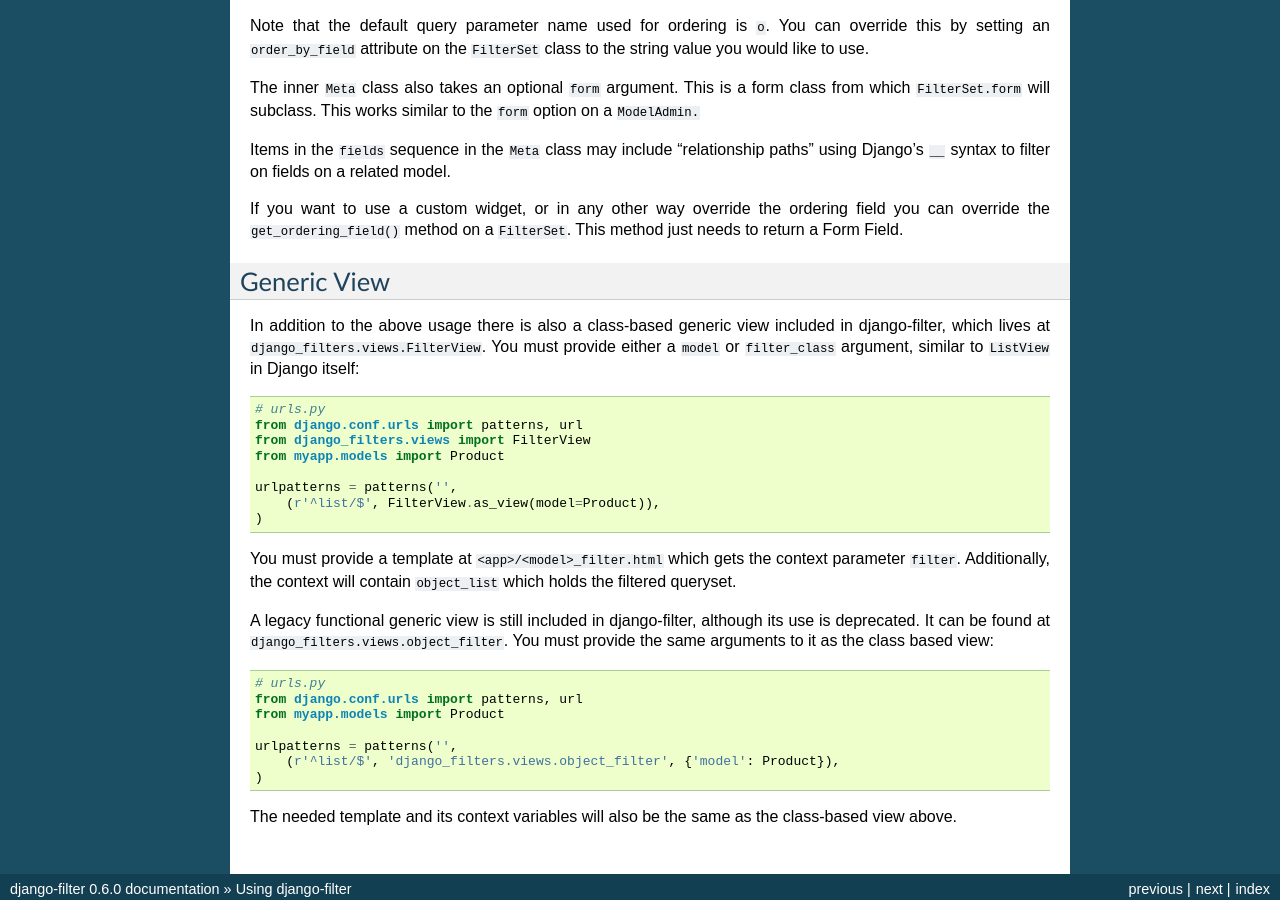
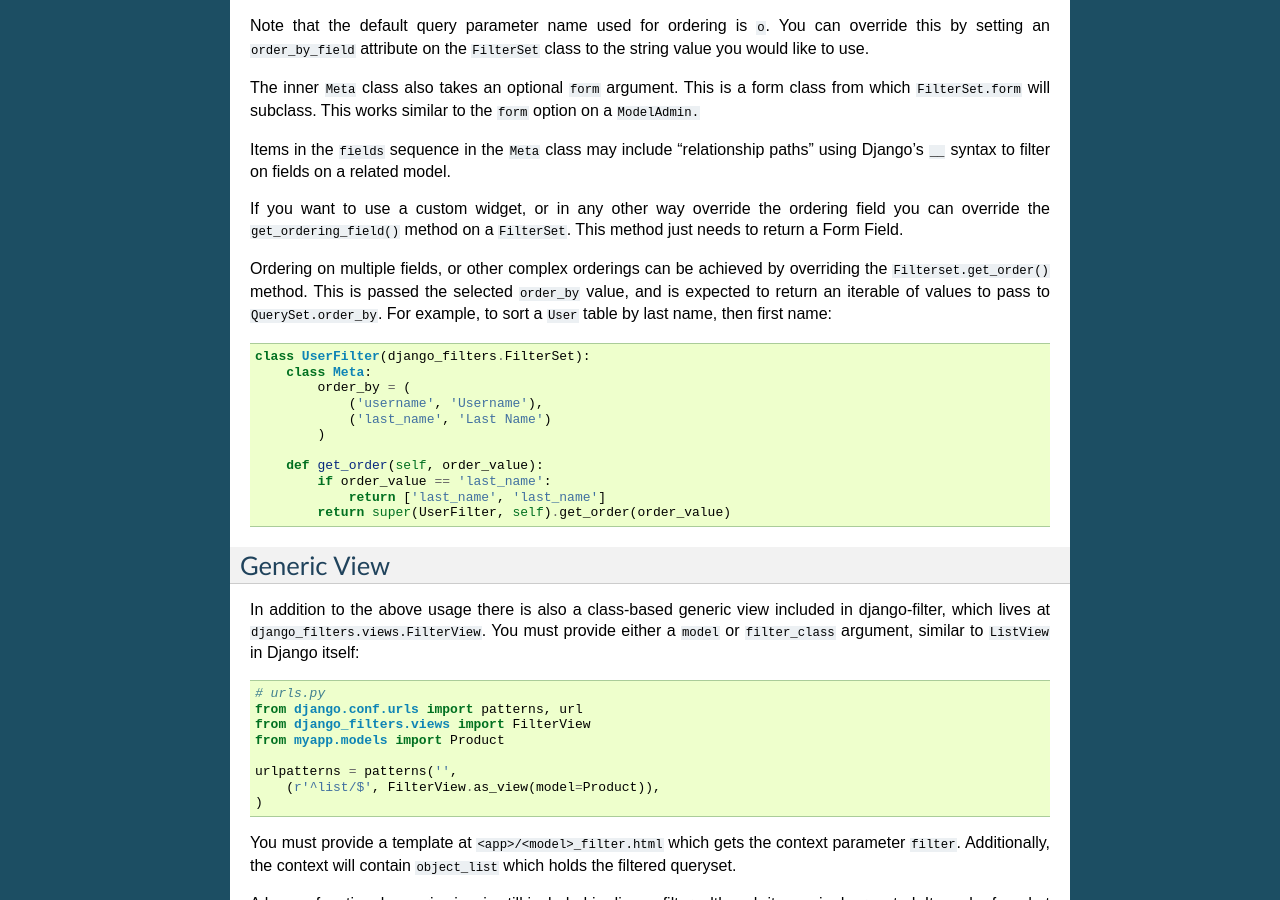
Before and after one commit to carltongibson/django-filter, a Sphinx documentation site: the page built from docs/usage.txt, in a window 1280 px wide and 900 px high, scrolled down 2061 px. Built offline with Sphinx 7.4.7, drawn with Linux system fonts in a browser that asks for light colours; pages that are not in the unit, such as notebooks, are missing from menus.

Commit message:
Add `FilterSet.get_order()` method for very custom ordering

```diff
--- a/docs/usage.txt
+++ b/docs/usage.txt
@@ -136,6 +136,24 @@
 field you can override the ``get_ordering_field()`` method on a ``FilterSet``.
 This method just needs to return a Form Field.
 
+Ordering on multiple fields, or other complex orderings can be achieved by
+overriding the ``Filterset.get_order()`` method. This is passed the selected
+``order_by`` value, and is expected to return an iterable of values to pass to
+``QuerySet.order_by``. For example, to sort a ``User`` table by last name, then
+first name::
+
+    class UserFilter(django_filters.FilterSet):
+        class Meta:
+            order_by = (
+                ('username', 'Username'),
+                ('last_name', 'Last Name')
+            )
+
+        def get_order(self, order_value):
+            if order_value == 'last_name':
+                return ['last_name', 'last_name']
+            return super(UserFilter, self).get_order(order_value)
+
 Generic View
 ------------
 
```
Also changed, not shown: 2 other files.
